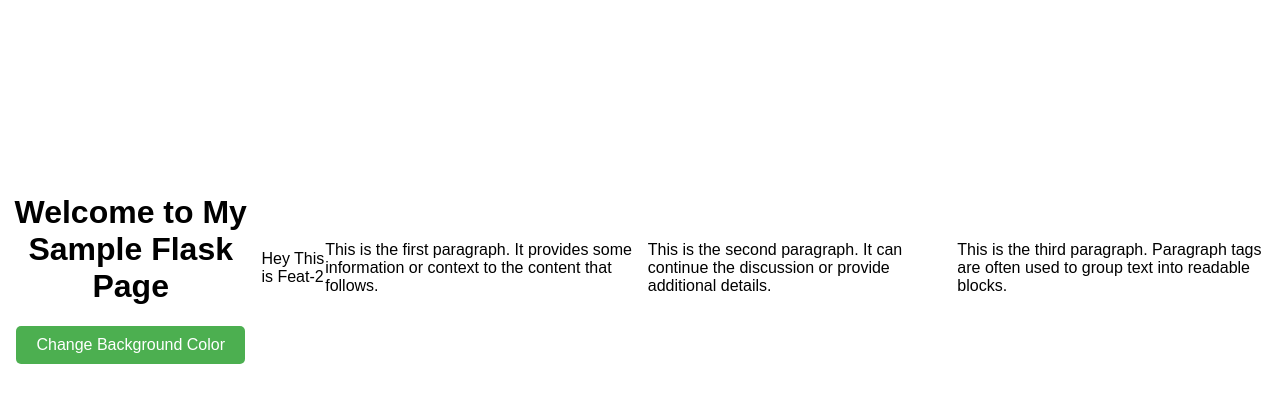
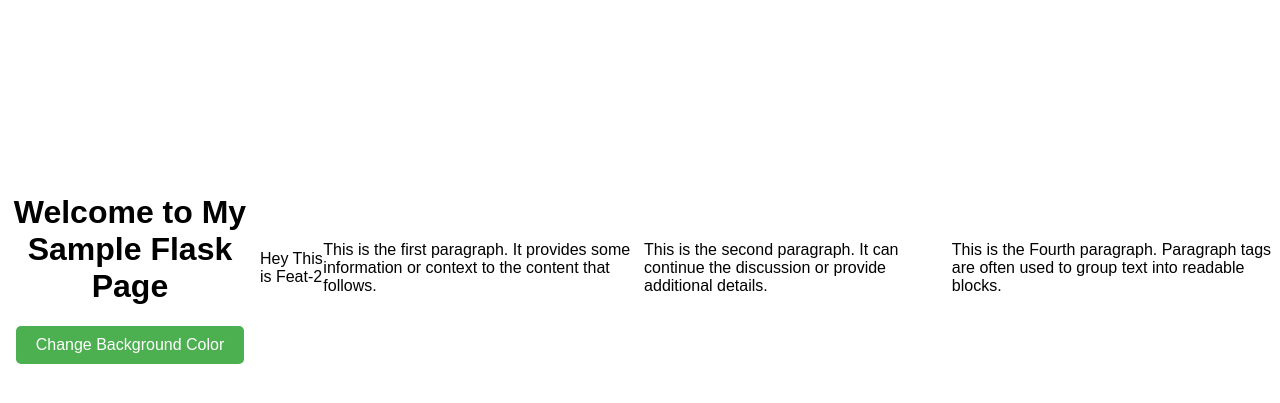
Before and after one commit to r0han01/flask-app, a Flask app: page / in a window 1280 px wide. Shown: the part 132-535 px from the top of the page. Run offline with Flask 3, Linux system fonts and the light colour scheme.

Commit message:
Hey This is Feat-3 with Fourth Paragrapgh

```diff
--- a/templates/index.html
+++ b/templates/index.html
@@ -19,7 +19,7 @@
 
         <p>This is the second paragraph. It can continue the discussion or provide additional details.</p>
 
-        <p>This is the third paragraph. Paragraph tags are often used to group text into readable blocks.</p>
+        <p>This is the Fourth paragraph. Paragraph tags are often used to group text into readable blocks.</p>
 
     </p>
 </body>
```
